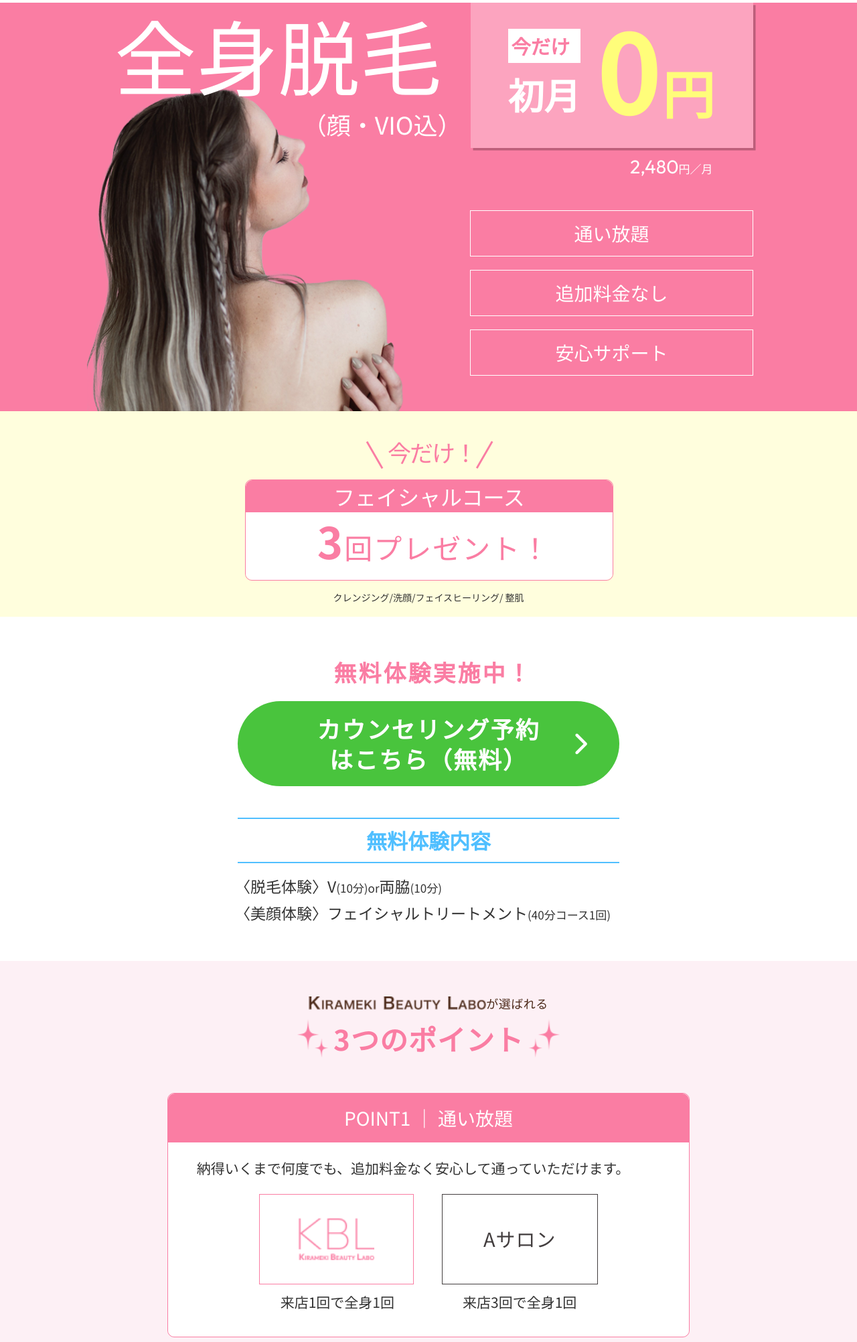
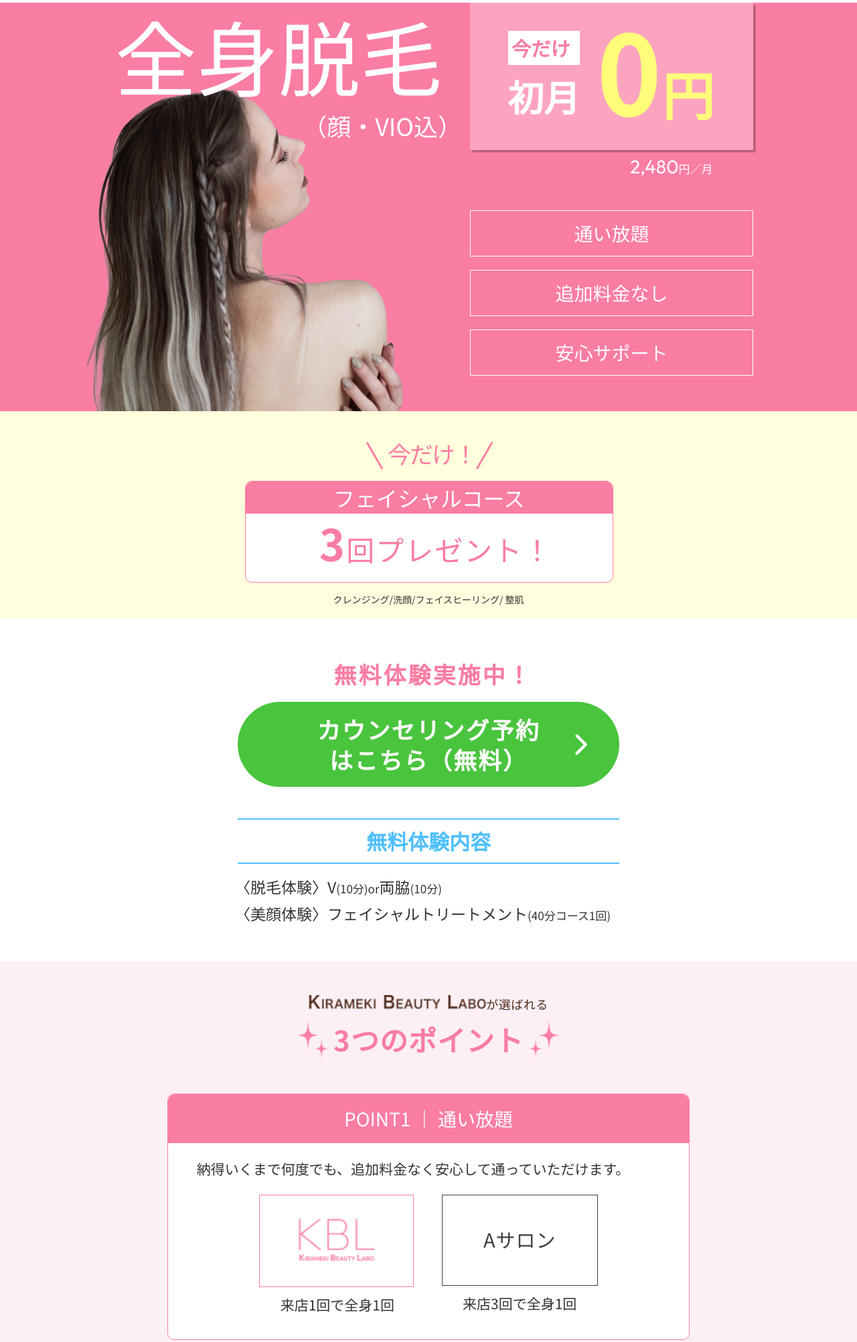
Before and after one commit to kaznotaninokaz/KIRAMEKI-BEAUTY-LABO, a plain HTML site: page index.html in a window 1280 px wide. Shown: the part 89-2093 px from the top of the page at 67% size. Drawn offline with nearby package versions, Linux system fonts and the light colour scheme; some packages are replaced by stand-ins of ours.

Commit message:
3/26修正

```diff
--- a/assets/style/main.css
+++ b/assets/style/main.css
@@ -74,7 +74,7 @@ html, body {
 @media(min-width:768px){
   .trial--free__item-voice-bottom{
   padding-top: 2.6875rem;
-  padding-bottom: 4rem;
+  padding-bottom: 4.1875rem;
 }
 }
 /* 無料体験ボタン */
@@ -94,9 +94,9 @@ html, body {
   .trial--free__button{
     font-size: 2.1875rem;
     border-radius: 4.0656rem;
-    margin-top: .8125rem;
+    margin-top: .6875rem;
     padding: 1.125rem 7.375rem;
-}
+  }
 }
 .fa-chevron-right{
   position: absolute;
@@ -106,7 +106,7 @@ html, body {
 /* タイトル */
 .title-sub{
   display: flex;
-  align-items: center;
+  align-items: baseline;
   justify-content: center;
   letter-spacing: .0313rem;
 }
@@ -137,13 +137,13 @@ html, body {
   width: 6%;
 }
 }
-.title h2 p{
+.title h2 span{
   font-size: 2rem;
   font-weight: 700;
   letter-spacing: .0625rem;
 }
 @media(min-width:768px){
-  .title h2 p{
+  .title h2 span{
   font-size: 2.625rem;
   }
 }
@@ -306,10 +306,12 @@ html, body {
   align-items: center;
   justify-content: center;
   flex-direction: column;
+  margin-left: .4375rem;
 }
 @media(min-width:768px){
   .cover__container-top-title{
   align-items: flex-end;
+  margin-left: 0;
 }
 }
 .cover__container-top-title h2{
@@ -339,11 +341,11 @@ html, body {
 }
 /* スペシャルプライス */
 .cover__container-top-special-price{
-  margin-left: 1.3125rem;
+  margin-left: 1.25rem;
 }
 @media(min-width:768px){
   .cover__container-top-special-price{
-  margin-left: 2.6875rem;
+  margin-left: 2.625rem;
 }
 }
 .special-price{
@@ -352,7 +354,7 @@ html, body {
   align-items: center;
   background-color: rgb(255, 255, 255, 0.3);
   box-shadow: .221rem .221rem 0 0 rgba(0, 0, 0, 0.25);
-  padding: 1.125rem .625rem;
+  padding: 1.125rem .875rem;
   width: 108%;
 }
 @media(min-width:768px){
@@ -364,7 +366,13 @@ html, body {
 }
 .special-price__top{
   font-weight: 700;
-  margin-left: .875rem;
+  margin-left: .4375rem;
+}
+@media(min-width:768px){
+  .special-price__top{
+    padding-top: .1875rem;
+    margin-left: .6875rem;
+  }
 }
 .special-price__top p:first-child{
   font-size: .8125rem;
@@ -372,6 +380,7 @@ html, body {
   background-color: #fff;
   padding: 0 .3125rem;
   margin-top: .4375rem;
+  margin-left: .25rem;
 }
 @media(min-width:768px){
   .special-price__top p:first-child{
@@ -381,6 +390,7 @@ html, body {
 .special-price__top p:last-child{
   font-size: 1.5rem;
   color: #fff;
+  padding-left: .1875rem;
 }
 @media(min-width:768px){
   .special-price__top p:last-child{
@@ -532,7 +542,7 @@ html, body {
 @media(min-width:768px){
   .course--now__container-title{
   font-size: 2.1875rem;
-  padding-top: 1.875rem;
+  padding-top: 2rem;
   }
 }
 .course--now__container-title::after,
@@ -601,8 +611,7 @@ html, body {
 @media(min-width:768px){
   .course--now__container-item p:last-child{
   font-size: 2.625rem;
-  padding-bottom: 1rem;
-  padding-left:.875rem ;
+  padding: .0625rem 0 1rem 1.25rem;
   letter-spacing: .125rem;
   }
 }
@@ -782,8 +791,8 @@ html, body {
 }
 @media(min-width:768px){
   .point__item-bottom-box-01 img{
-  padding: 2.125rem 3.625rem;
-}
+    padding: 2.125rem 3.625rem 2.3125rem;
+  }
 }
 .point__item-bottom-box-02 p:first-child{
   color: #433e3f;
@@ -796,7 +805,7 @@ html, body {
 @media(min-width:768px){
   .point__item-bottom-box-02 p:first-child{
     font-size: 1.8125rem;
-    padding: 2.5625rem .0625rem 2.6875rem;
+    padding: 2.5625rem .0625rem 2.75rem;
   }
 }
 .point__item-bottom-box-01 span,
@@ -834,7 +843,7 @@ html, body {
 }
 @media(min-width:768px){
   .point__item-bottom02{
-    padding-bottom: .5625rem;
+    padding-bottom: .4375rem;
   }
 }
 @media(min-width:768px){
@@ -1196,7 +1205,7 @@ html, body {
     display: flex;
     flex-direction: row;
     column-gap: 1.9375rem;
-    margin:  1.9375rem auto 0;
+    margin:  2rem auto 0;
   }
 }
 .course__item-content{
@@ -1311,7 +1320,7 @@ html, body {
 }
 @media(min-width:768px){
   .voices__slick-inner{
-    margin: 1.6875rem auto;
+    margin: 1.9375rem auto 1.5rem;
   }
 }
 .voices__slick-inner-title{
--- a/index.html
+++ b/index.html
@@ -134,11 +134,11 @@
                     <!-- タイトル -->
                     <div class="point__title title">
                         <div class="point__title-sub title-sub">
-                            <img src="/assets/image/three_point/Kirameki Beauty Labo.png" alt="Kirameki Beauty Labo"><span>が選ばれる</span>
+                            <img src="/assets/image/three_point/Kirameki_Beauty_Labo.png" alt="Kirameki Beauty Labo"><span>が選ばれる</span>
                         </div>
                         <h2>
                             <img src="/assets/image/star_left.png" alt="">
-                            <p>3つのポイント</p>
+                            <span>3つのポイント</span>
                             <img src="/assets/image/star_light.png" alt="">
                         </h2>
                     </div>
@@ -294,7 +294,7 @@
                         </div>
                         <h2>
                             <img src="/assets/image/star_left.png" alt="">
-                            <p>2つのコース</p>
+                            <span>2つのコース</span>
                             <img src="/assets/image/star_light.png" alt="">
                         </h2>
                     </div>
@@ -330,7 +330,7 @@
                     <div class="voice__title title">
                         <h2>
                             <img src="/assets/image/star_left.png" alt="">
-                            <p>お客様の声</p>
+                            <span>お客様の声</span>
                             <img src="/assets/image/star_light.png" alt="">
                         </h2>
                     </div>
```
Also changed, not shown: assets/image/three_point/Kirameki_Beauty_Labo.png (renamed from assets/image/three_point/Kirameki Beauty Labo.png).
